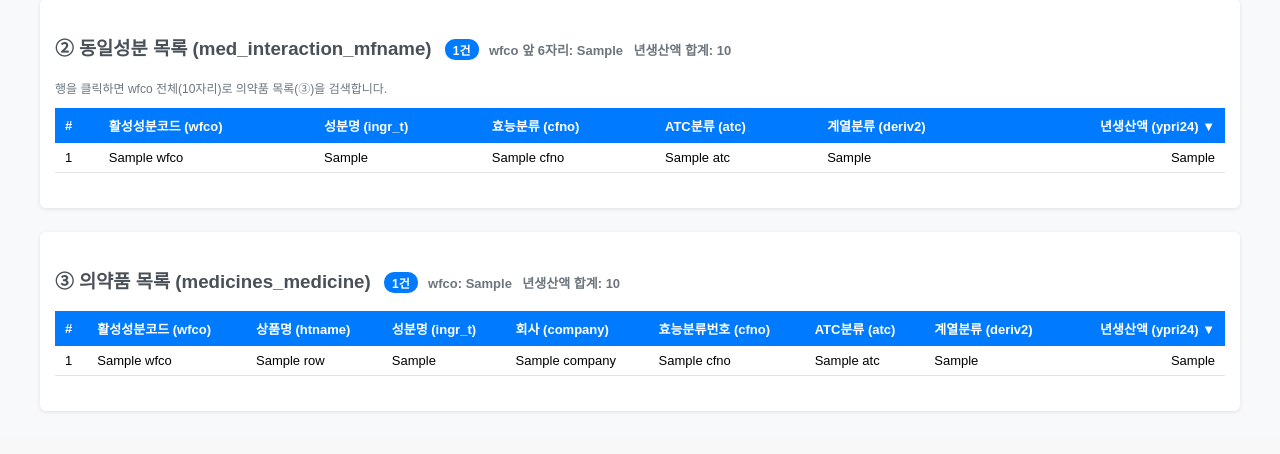
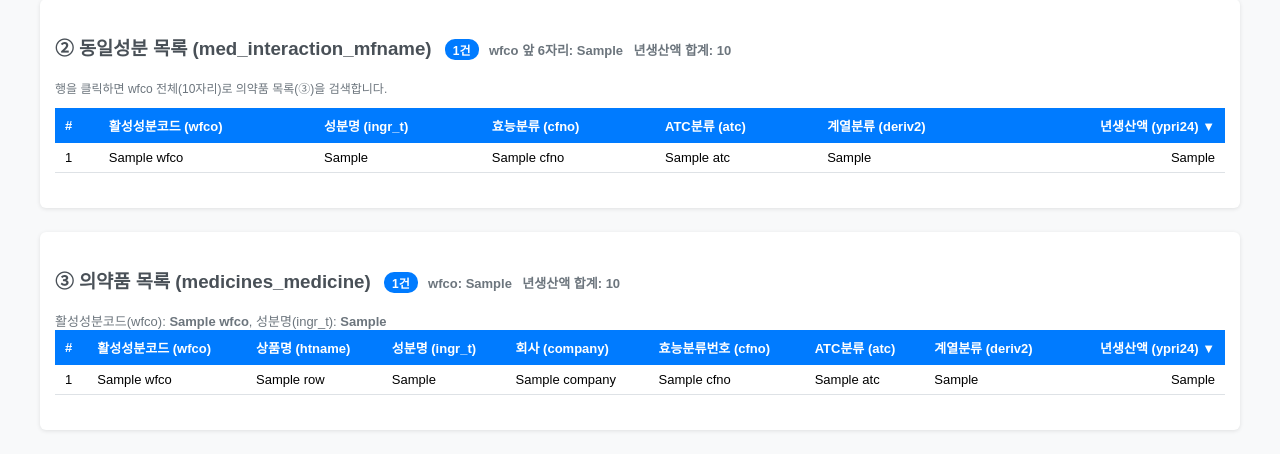
Before and after one commit to ywhcho/di_dups65, a Django app: template templates/equiv_htname/search.html in a window 1280 px wide. Shown: the part 462-916 px from the top of the page. Before the commit the page ends 874 px from the top, so only its background shows below. Run offline with Django 4.2, Linux system fonts and the light colour scheme; the template is opened without the code that fills it: most values are stand-ins (such as "Sample title", 1, 10 or a date in 2020).

Commit message:
Add Table 3 wfco/ingr_t header metadata in equiv_htname

```diff
--- a/templates/equiv_htname/search.html
+++ b/templates/equiv_htname/search.html
@@ -185,6 +185,9 @@
     &nbsp;<small style="font-size:13px;color:#6c757d;">wfco: <strong>{{ wfco_full }}</strong></small>
     {% if table3_ypri24_total %}&nbsp;<small style="font-size:13px;color:#6c757d;">년생산액 합계: <strong>{{ table3_ypri24_total }}</strong></small>{% endif %}
   </h3>
+  {% if table3_header %}
+  <div class="table3-header-meta">활성성분코드(wfco): <strong>{{ table3_header.wfco }}</strong>, 성분명(ingr_t): <strong>{{ table3_header.ingr_t|default:'-' }}</strong></div>
+  {% endif %}
   {% if table3_page.object_list %}
   <table>
     <thead>
@@ -253,6 +256,13 @@ tr.t2-exact-match td {
 tr.t2-exact-match:hover td {
   background: #9fc2ee !important;
 }
+
+.table3-header-meta {
+  display: block;
+  font-size: 13px;
+  color: #6c757d;
+  margin-top: 4px;
+}
 </style>
 
 <script>
```
Also changed, not shown: equiv_htname/views.py (+12 -3 lines).
